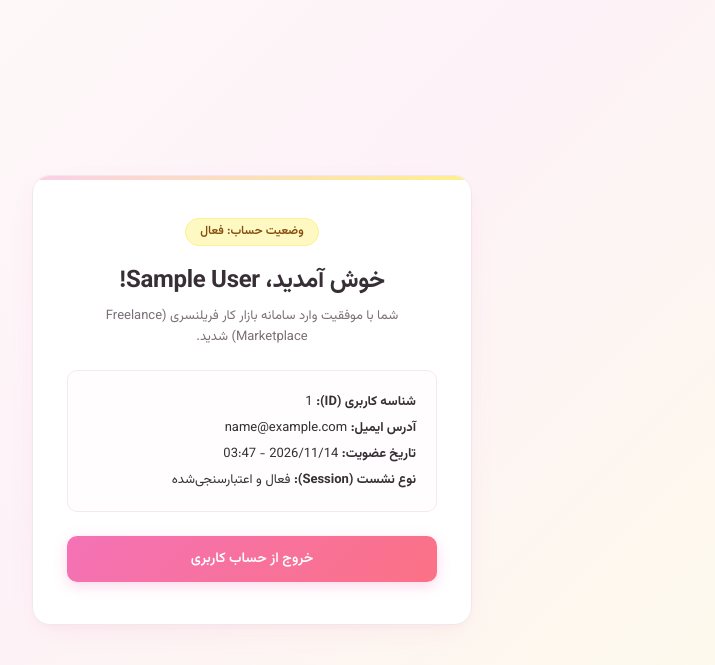
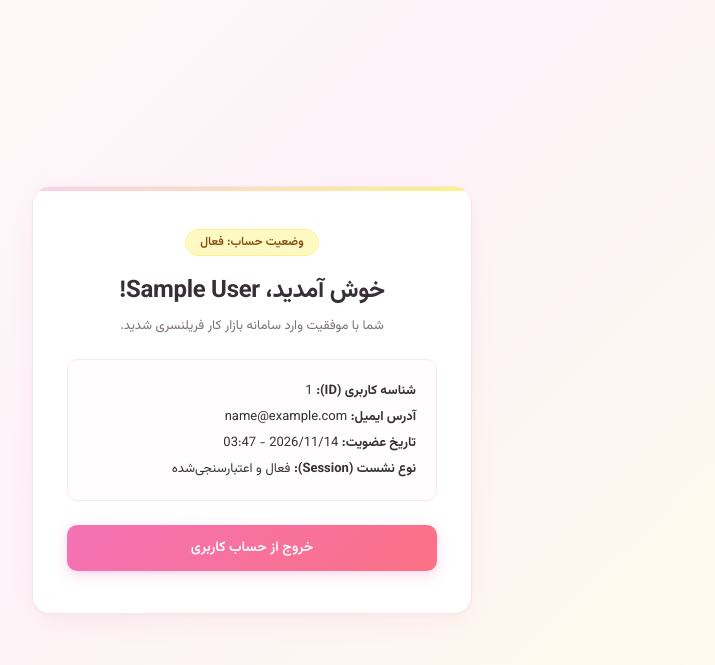
Before and after one commit to mhbmj/Freelance-Marketspace, a Django app: page /welcome/ in a window 1280 px wide. Shown: the top 665 px of the page, without its empty margins (388-1103 px from the left). Run offline with Django 5.2, Linux system fonts and the light colour scheme; the visitor is signed in with stand-in values (Sample User, id 1).

Commit message:
refactor: simplify welcome page subtitle text

```diff
--- a/templates/accounts/welcome.html
+++ b/templates/accounts/welcome.html
@@ -10,7 +10,7 @@
         خوش آمدید، {{ user.full_name }}!
     </h1>
     <p class="auth-subtitle">
-        شما با موفقیت وارد سامانه بازار کار فریلنسری (Freelance Marketplace) شدید.
+        شما با موفقیت وارد سامانه بازار کار فریلنسری شدید.
     </p>
 
     <!-- پیام‌های سامانه -->
```
